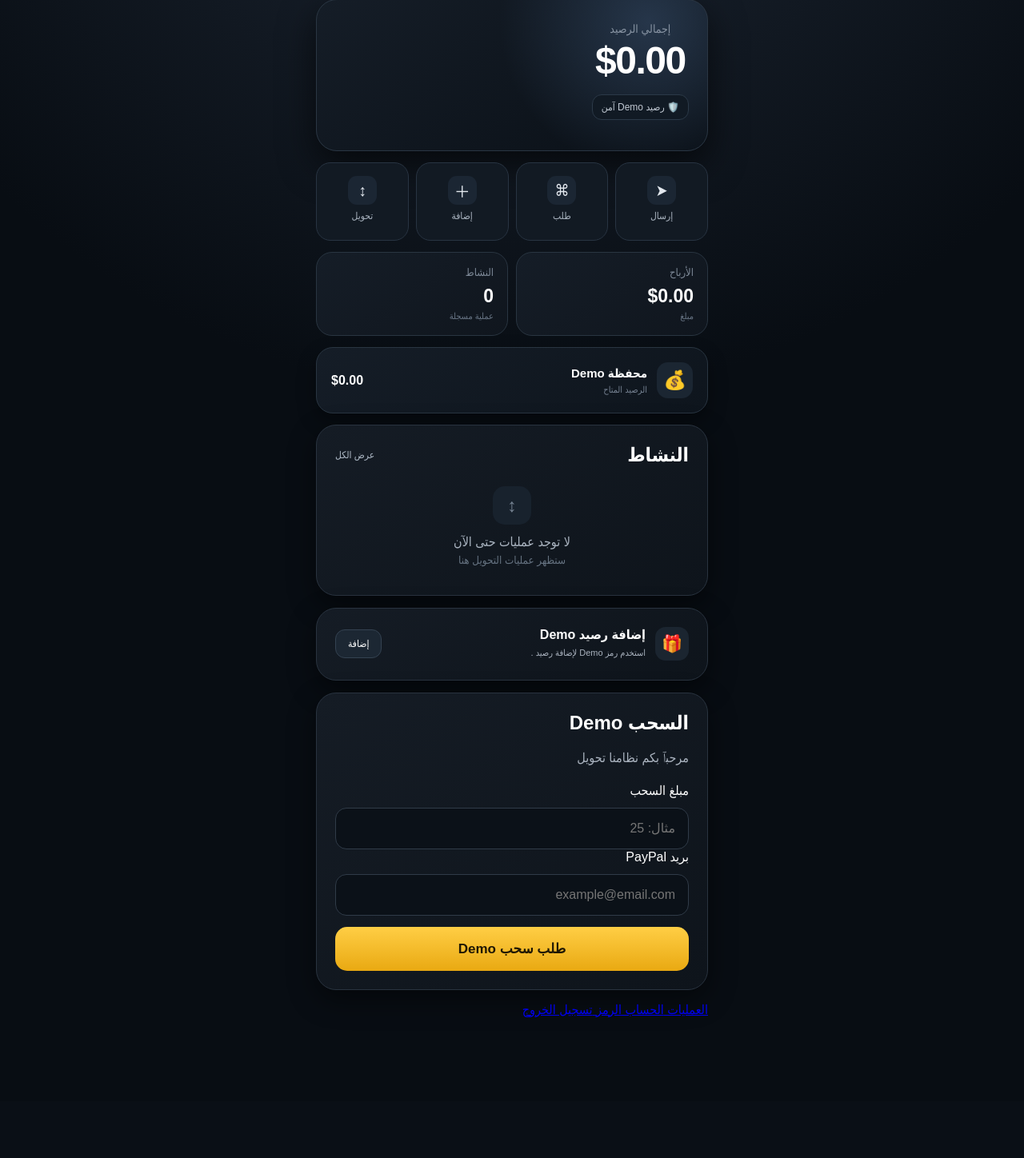
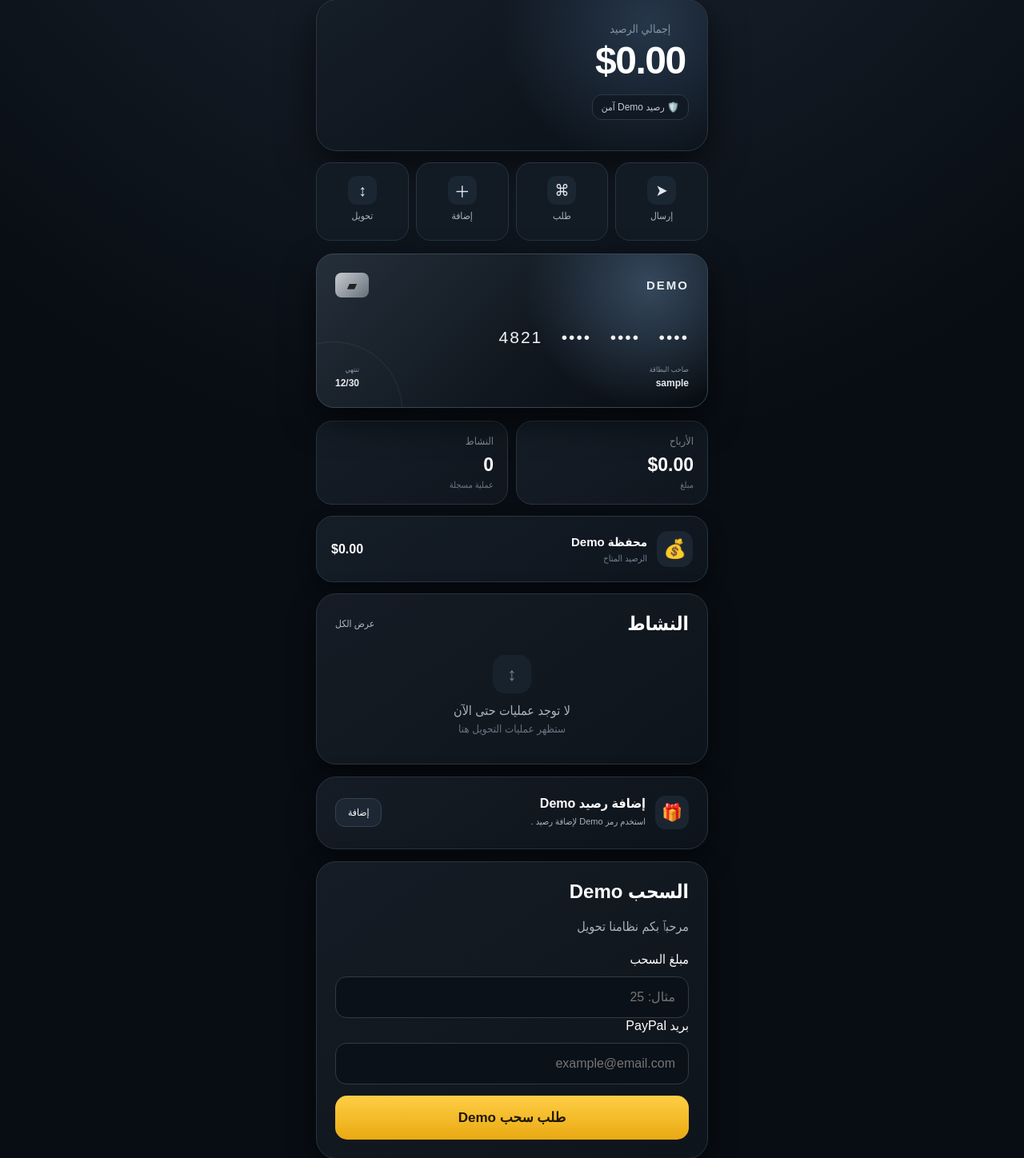
Before and after one commit to s00921982-dotcom/wallet-demo, a Flask app: page / in a window 1280 px wide. Shown: the part 113-1561 px from the top of the page at 80% size. Before the commit the page ends 1385 px from the top, so only its background shows below. Run offline with Flask 3, Linux system fonts and the light colour scheme; the visitor is signed in with stand-in values (Sample User, id 1); data comes from the database, SQL or seed files in the repository; data that the repository does not hold is empty.

Commit message:
Initial wallet demo

```diff
--- a/static/style.css
+++ b/static/style.css
@@ -1539,3 +1539,143 @@ font-size:24px;
 .account-top:hover{
     color:#fff;
 }
+
+
+
+/* ===== Demo Bank Card ===== */
+
+.demo-bank-card{
+    position:relative;
+    overflow:hidden;
+
+    min-height:190px;
+    padding:23px;
+
+    margin:16px 0;
+
+    border-radius:22px;
+
+    background:
+        radial-gradient(
+            circle at 85% 20%,
+            #35485d,
+            transparent 35%
+        ),
+        linear-gradient(
+            135deg,
+            #252f3a,
+            #111820 55%,
+            #080d12
+        );
+
+    border:1px solid #394654;
+
+    box-shadow:
+        0 18px 40px #0009;
+}
+
+
+.demo-bank-card::after{
+    content:"";
+
+    position:absolute;
+    width:170px;
+    height:170px;
+
+    left:-65px;
+    bottom:-90px;
+
+    border-radius:50%;
+
+    border:1px solid #ffffff12;
+}
+
+
+.card-top{
+    display:flex;
+    align-items:center;
+    justify-content:space-between;
+}
+
+
+.card-brand{
+    font-size:15px;
+    font-weight:900;
+    letter-spacing:2px;
+    color:#e9edf2;
+}
+
+
+.card-chip{
+    width:42px;
+    height:31px;
+
+    display:flex;
+    align-items:center;
+    justify-content:center;
+
+    border-radius:8px;
+
+    background:
+        linear-gradient(
+            135deg,
+            #c5cbd1,
+            #666f78
+        );
+
+    color:#222;
+    font-size:18px;
+}
+
+
+.card-number{
+    margin-top:38px;
+
+    font-size:21px;
+    letter-spacing:2px;
+
+    color:#f1f3f5;
+}
+
+
+.card-bottom{
+    display:flex;
+    align-items:flex-end;
+    justify-content:space-between;
+
+    margin-top:23px;
+}
+
+
+.card-bottom small,
+.card-bottom strong{
+    display:block;
+}
+
+
+.card-bottom small{
+    color:#8793a1;
+    font-size:9px;
+    margin-bottom:5px;
+}
+
+
+.card-bottom strong{
+    color:#e7ebef;
+    font-size:12px;
+}
+
+
+@media(max-width:450px){
+
+    .demo-bank-card{
+        min-height:175px;
+        padding:20px;
+    }
+
+    .card-number{
+        font-size:18px;
+        margin-top:34px;
+    }
+
+}
--- a/templates/index.html
+++ b/templates/index.html
@@ -44,6 +44,35 @@
         <div class="quick-icon">↕</div>
         <span>تحويل</span>
     </a>
+
+</section>
+
+
+<!-- ===== Demo Card ===== -->
+<section class="demo-bank-card">
+
+    <div class="card-top">
+        <span class="card-brand">DEMO</span>
+        <span class="card-chip">▰</span>
+    </div>
+
+    <div class="card-number">
+        •••• &nbsp; •••• &nbsp; •••• &nbsp; 4821
+    </div>
+
+    <div class="card-bottom">
+
+        <div>
+            <small>صاحب البطاقة</small>
+            <strong>{{ username }}</strong>
+        </div>
+
+        <div>
+            <small>تنتهي</small>
+            <strong>12/30</strong>
+        </div>
+
+    </div>
 
 </section>
 
```
